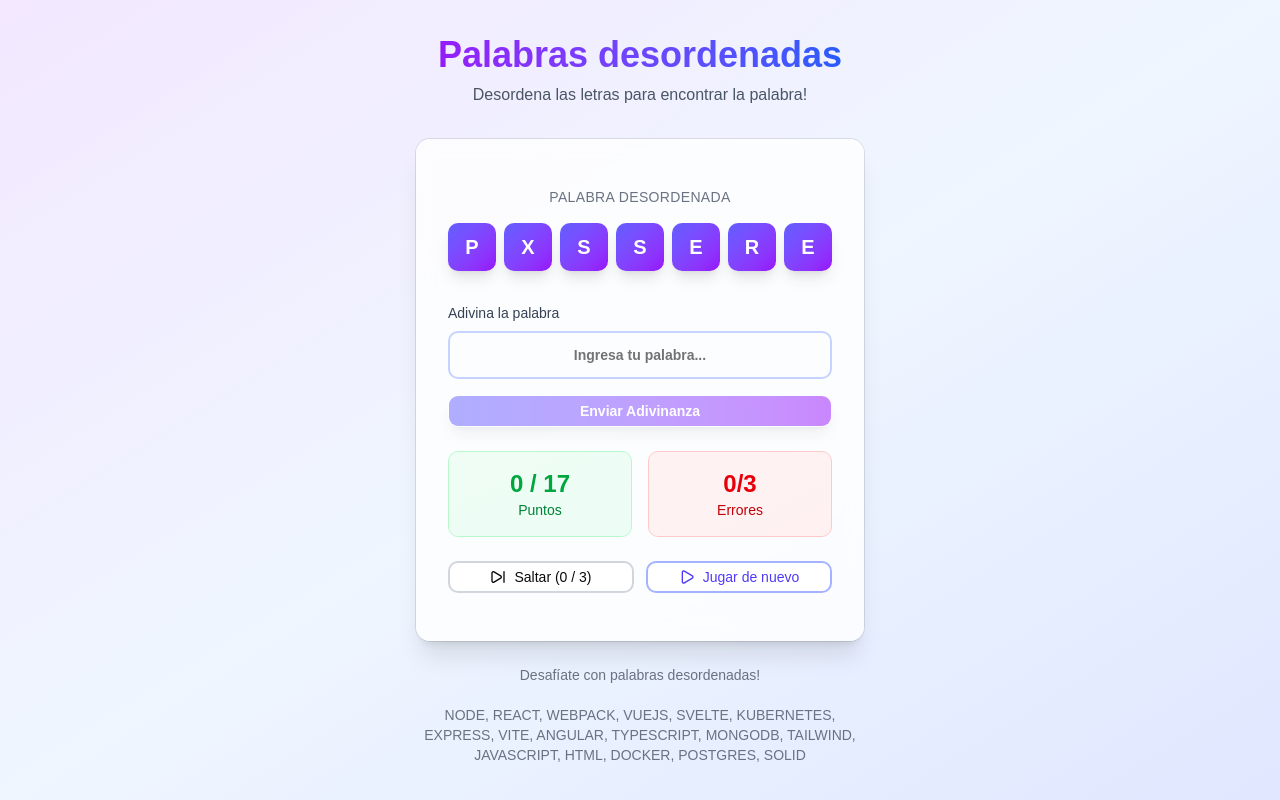
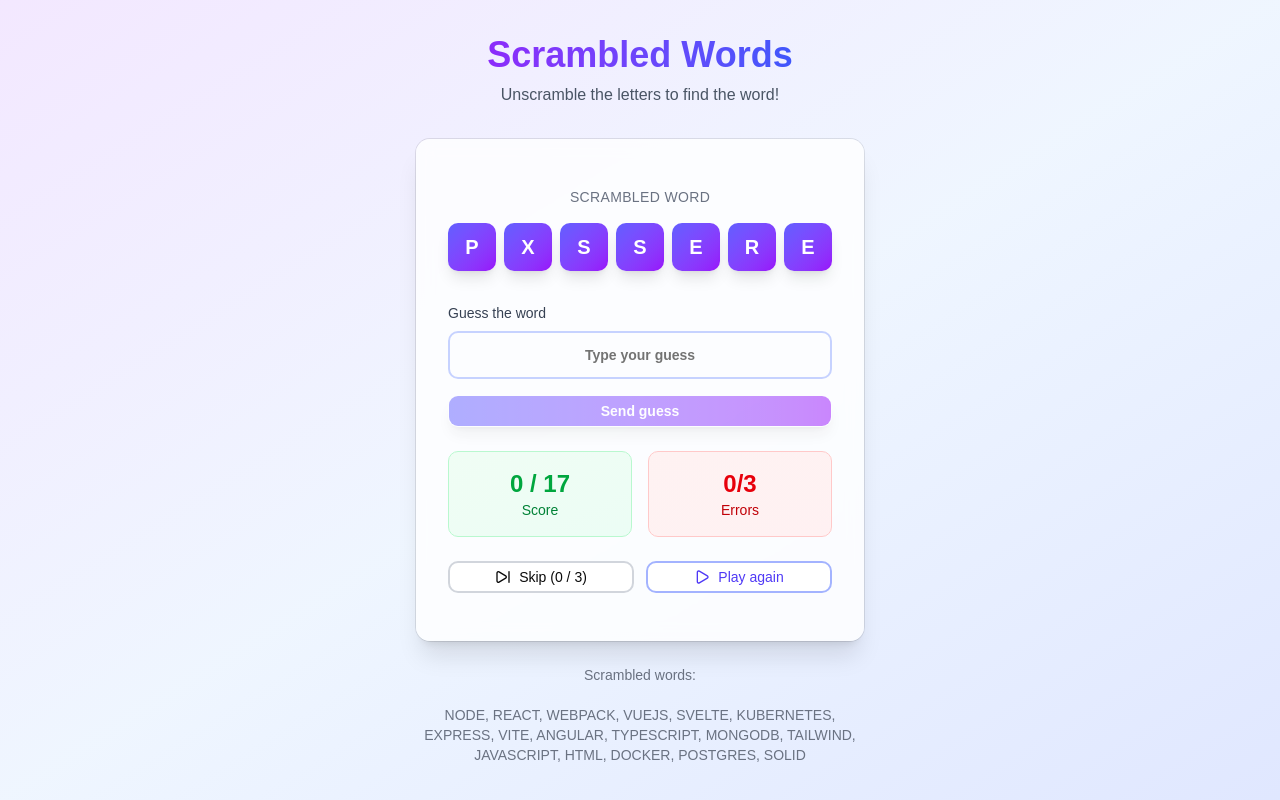
Before and after one commit to fabsotom97/hooks-app, a React (Vite) app: page / in a window 1280 px wide. Built offline with nearby package versions, Linux system fonts and the light colour scheme.

Commit message:
changed texts in the ui to english

```diff
--- a/src/scramble-words/components/ScrambleWords.tsx
+++ b/src/scramble-words/components/ScrambleWords.tsx
@@ -78,17 +78,17 @@ export const ScrambleWords = () => {
             <div className="min-h-screen bg-gradient-to-br from-purple-100 via-blue-50 to-indigo-100 flex items-center justify-center p-4">
                 <div className="w-full max-w-md mx-auto">
                     <h1 className="text-4xl font-bold bg-gradient-to-r from-purple-600 to-blue-600 bg-clip-text text-transparent mb-2">
-                        Palabras desordenadas
+                        Scrambled words
                     </h1>
-                    <p className="text-gray-600">No hay palabras para jugar</p>
+                    <p className="text-gray-600">No more words to play</p>
                     <br />
-                    <div>Puntaje: {points}</div>
+                    <div>Score: {points}</div>
                     <br />
-                    <div>Errores: {errorCounter}</div>
+                    <div>Errors: {errorCounter}</div>
                     <br />
-                    <div>Saltos: {skipCounter}</div>
+                    <div>Skips: {skipCounter}</div>
                     <br />
-                    <Button onClick={handlePlayAgain}>Jugar de nuevo</Button>
+                    <Button onClick={handlePlayAgain}>Play again</Button>
                 </div>
             </div>
         );
@@ -100,10 +100,10 @@ export const ScrambleWords = () => {
                 {/* Header */}
                 <div className="text-center mb-8">
                     <h1 className="text-4xl font-bold bg-gradient-to-r from-purple-600 to-blue-600 bg-clip-text text-transparent mb-2">
-                        Palabras desordenadas
+                        Scrambled Words
                     </h1>
                     <p className="text-gray-600">
-                        Desordena las letras para encontrar la palabra!
+                        Unscramble the letters to find the word!
                     </p>
                 </div>
 
@@ -113,7 +113,7 @@ export const ScrambleWords = () => {
                         {/* Scrambled Word Display */}
                         <div className="mb-8">
                             <h2 className="text-center text-sm font-medium text-gray-500 mb-4 uppercase tracking-wide flex items-center justify-center gap-2">
-                                Palabra Desordenada
+                                SCRAMBLED WORD
                                 {isGameOver && (
                                     <span className="text-red-500 text-xl"> {currentWord}</span>
                                 )}
@@ -143,7 +143,7 @@ export const ScrambleWords = () => {
                                         htmlFor="guess"
                                         className="block text-sm font-medium text-gray-700 mb-2"
                                     >
-                                        Adivina la palabra
+                                        Guess the word
                                     </label>
                                     <Input
                                         id="guess"
@@ -152,7 +152,7 @@ export const ScrambleWords = () => {
                                         onChange={(e) =>
                                             setGuess(e.target.value.toUpperCase().trim())
                                         }
-                                        placeholder="Ingresa tu palabra..."
+                                        placeholder="Type your guess"
                                         className="text-center text-lg font-semibold h-12 border-2 border-indigo-200 focus:border-indigo-500 transition-colors"
                                         maxLength={scrambledWord.length}
                                         disabled={isGameOver}
@@ -163,7 +163,7 @@ export const ScrambleWords = () => {
                                     className="w-full bg-gradient-to-r from-indigo-500 to-purple-600 hover:from-indigo-600 hover:to-purple-700 text-white font-semibold py-3 rounded-lg shadow-lg hover:shadow-xl transform hover:scale-[1.02] transition-all duration-200"
                                     disabled={!guess.trim() || isGameOver}
                                 >
-                                    Enviar Adivinanza
+                                    Send guess
                                 </Button>
                             </div>
                         </form>
@@ -174,13 +174,13 @@ export const ScrambleWords = () => {
                                 <div className="text-2xl font-bold text-green-600">
                                     {points} / {GAME_WORDS.length}
                                 </div>
-                                <div className="text-sm text-green-700 font-medium">Puntos</div>
+                                <div className="text-sm text-green-700 font-medium">Score</div>
                             </div>
                             <div className="bg-gradient-to-br from-red-50 to-rose-50 rounded-lg p-4 text-center border border-red-200">
                                 <div className="text-2xl font-bold text-red-600">
                                     {errorCounter}/{maxAllowErrors}
                                 </div>
-                                <div className="text-sm text-red-700 font-medium">Errores</div>
+                                <div className="text-sm text-red-700 font-medium">Errors</div>
                             </div>
                         </div>
 
@@ -193,7 +193,7 @@ export const ScrambleWords = () => {
                                 disabled={isGameOver || skipCounter >= maxSkips}
                             >
                                 <SkipForward className="w-4 h-4" />
-                                Saltar ({skipCounter} / {maxSkips})
+                                Skip ({skipCounter} / {maxSkips})
                             </Button>
                             <Button
                                 onClick={handlePlayAgain}
@@ -201,7 +201,7 @@ export const ScrambleWords = () => {
                                 className="border-2 border-indigo-300 hover:border-indigo-400 hover:bg-indigo-50 text-indigo-600 transition-colors flex items-center justify-center gap-2"
                             >
                                 <Play className="w-4 h-4" />
-                                Jugar de nuevo
+                                Play again
                             </Button>
                         </div>
                     </CardContent>
@@ -210,7 +210,7 @@ export const ScrambleWords = () => {
                 {/* Footer */}
                 <div className="text-center mt-6">
                     <p className="text-sm text-gray-500">
-                        Desafíate con palabras desordenadas!
+                        Scrambled words:
                         <br />
                         <br />
                         {words.join(', ')}
```
